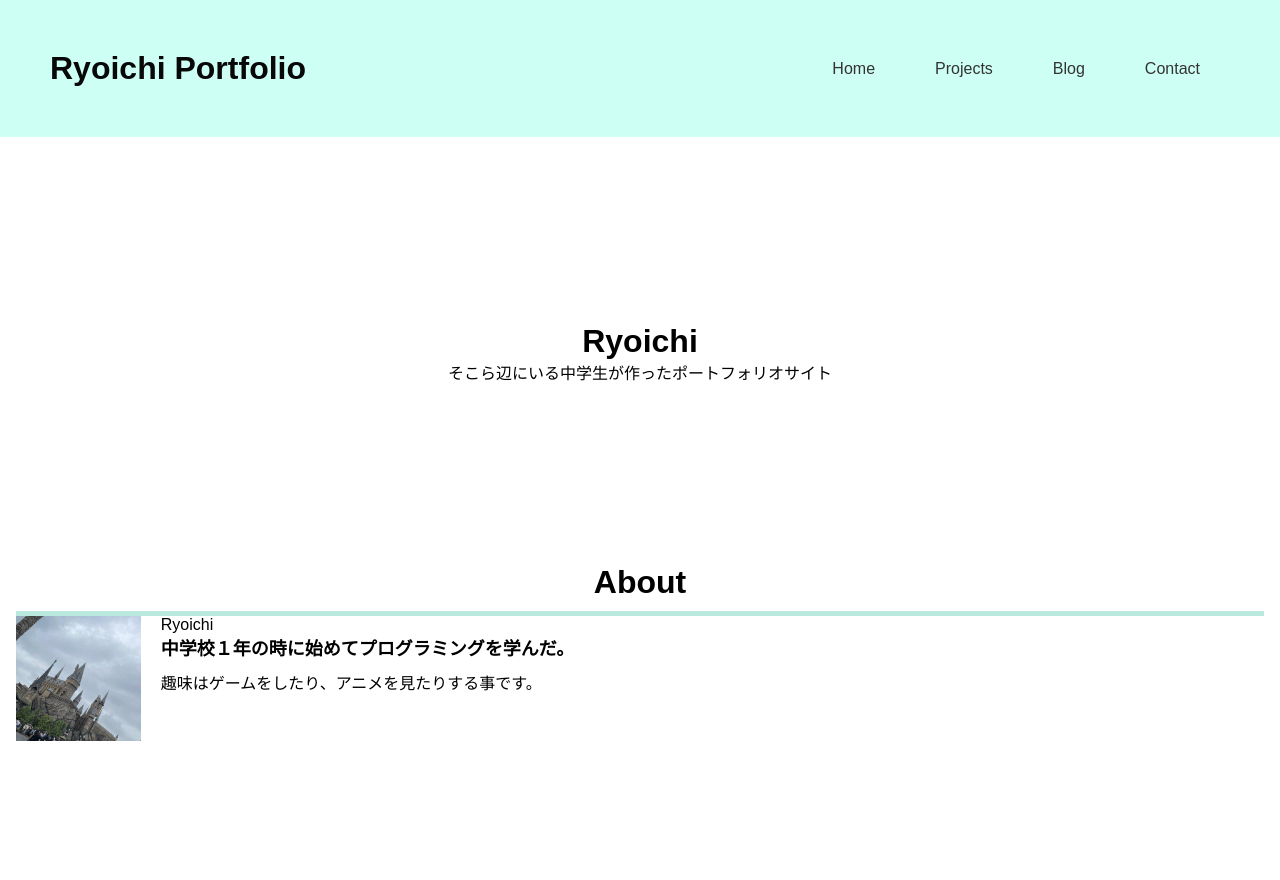
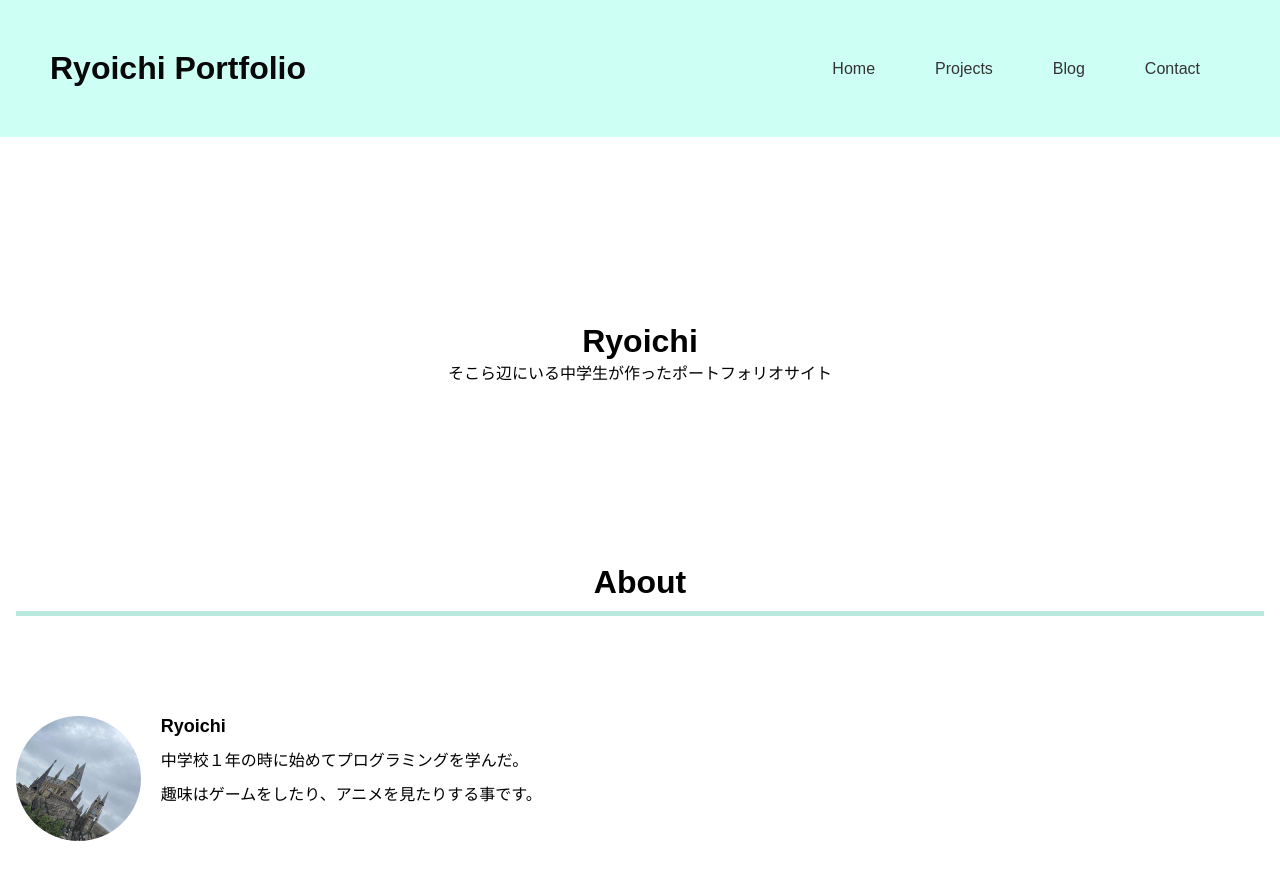
Before and after one commit to Ryoichi1222/Nuxt-portfolio, a Nuxt app: page / in a window 1280 px wide. Shown: the top 880 px of the page. Built offline with nearby package versions, Linux system fonts and the light colour scheme.

Commit message:
index.html

```diff
--- a/pages/index.vue
+++ b/pages/index.vue
@@ -9,8 +9,8 @@
       <div class="explanation">
         <img src="/Profile.png">
           <div class="right">
-            <p>Ryoichi</p>
-            <p class="title">中学校１年の時に始めてプログラミングを学んだ。</p>
+            <p class="title">Ryoichi</p>
+            <p class="text">中学校１年の時に始めてプログラミングを学んだ。</p>
             <p class="text">趣味はゲームをしたり、アニメを見たりする事です。</p>
           </div>
       </div>
@@ -58,12 +58,15 @@ div {
 
 .explanation {
   display: flex;
+  padding-top: 100px;
+
 }
 
 .explanation img {
   width: 10%; /*画像サイズ指定*/
   margin: 0;
   padding: 0;
+  border-radius: 50%;
   overflow: hidden;
   position: relative;
 }
```
